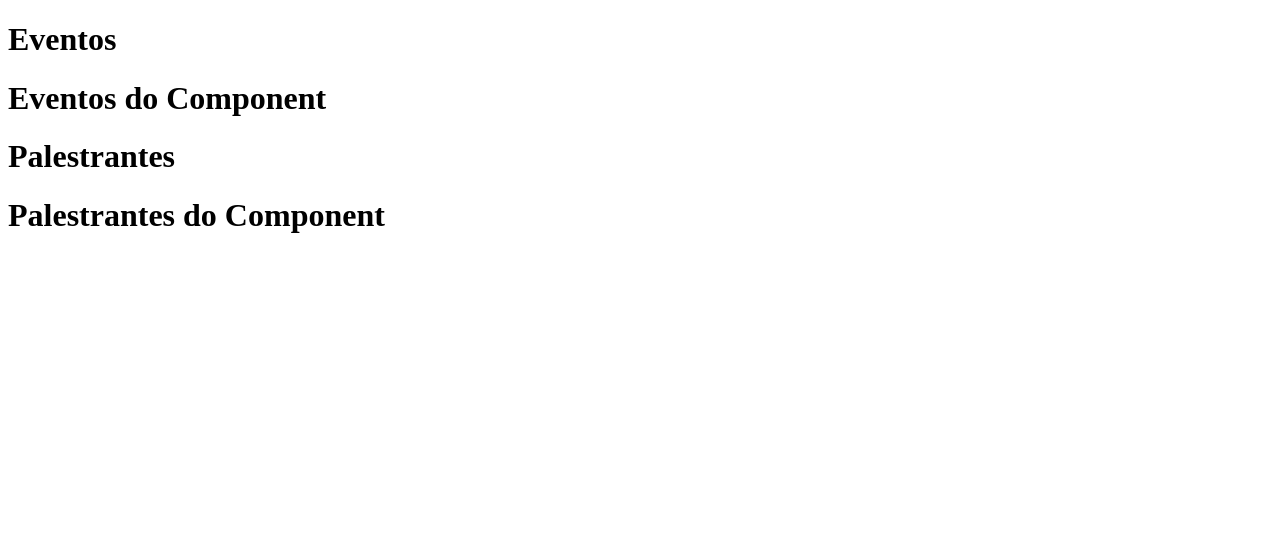
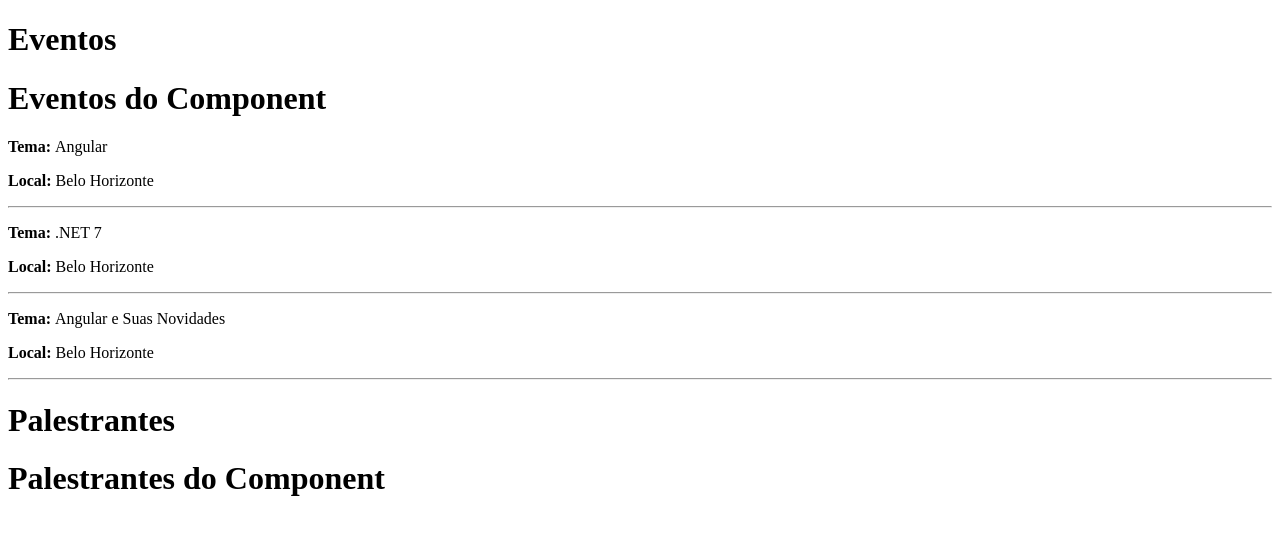
Before and after one commit to luciopbrito/full-stack-dotnet-angular, an Angular app in the folder frontend/ProEventos-App/: page / in a window 1280 px wide. Shown: the top 534 px of the page. Built offline with nearby package versions, Linux system fonts and the light colour scheme.

Commit message:
feature: using ng for;

```diff
--- a/frontend/ProEventos-App/src/app/events/events.component.html
+++ b/frontend/ProEventos-App/src/app/events/events.component.html
@@ -1 +1,7 @@
 <h1>Eventos do Component</h1>
+
+<div *ngFor="let event of events">
+  <p><b>Tema: </b>{{ event.Tema }}</p>
+  <p><b>Local: </b>{{ event.Local }}</p>
+  <hr />
+</div>
--- a/frontend/ProEventos-App/src/app/events/events.component.ts
+++ b/frontend/ProEventos-App/src/app/events/events.component.ts
@@ -3,8 +3,21 @@
 @Component({
   selector: 'app-events',
   templateUrl: './events.component.html',
-  styleUrls: ['./events.component.scss']
+  styleUrls: ['./events.component.scss'],
 })
 export class EventsComponent {
-
+  public events: any = [
+    {
+      Tema: 'Angular',
+      Local: 'Belo Horizonte',
+    },
+    {
+      Tema: '.NET 7',
+      Local: 'Belo Horizonte',
+    },
+    {
+      Tema: 'Angular e Suas Novidades',
+      Local: 'Belo Horizonte',
+    },
+  ];
 }
```
